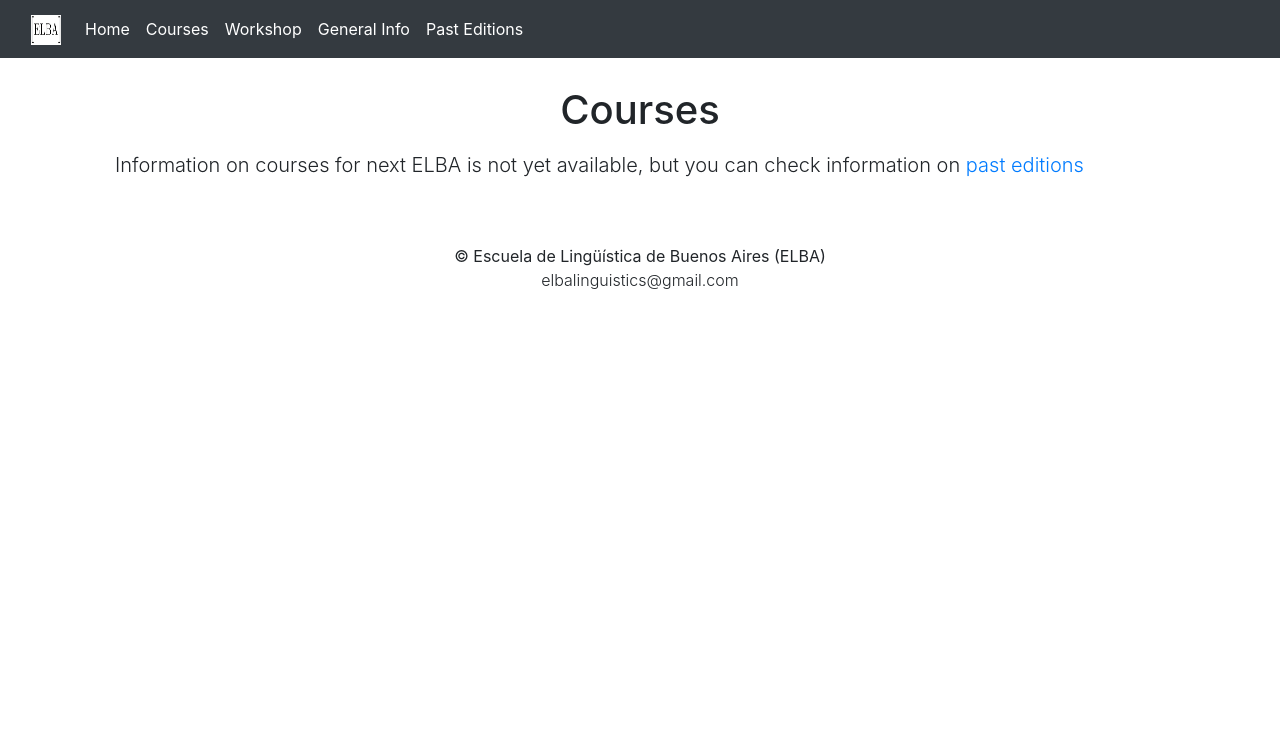
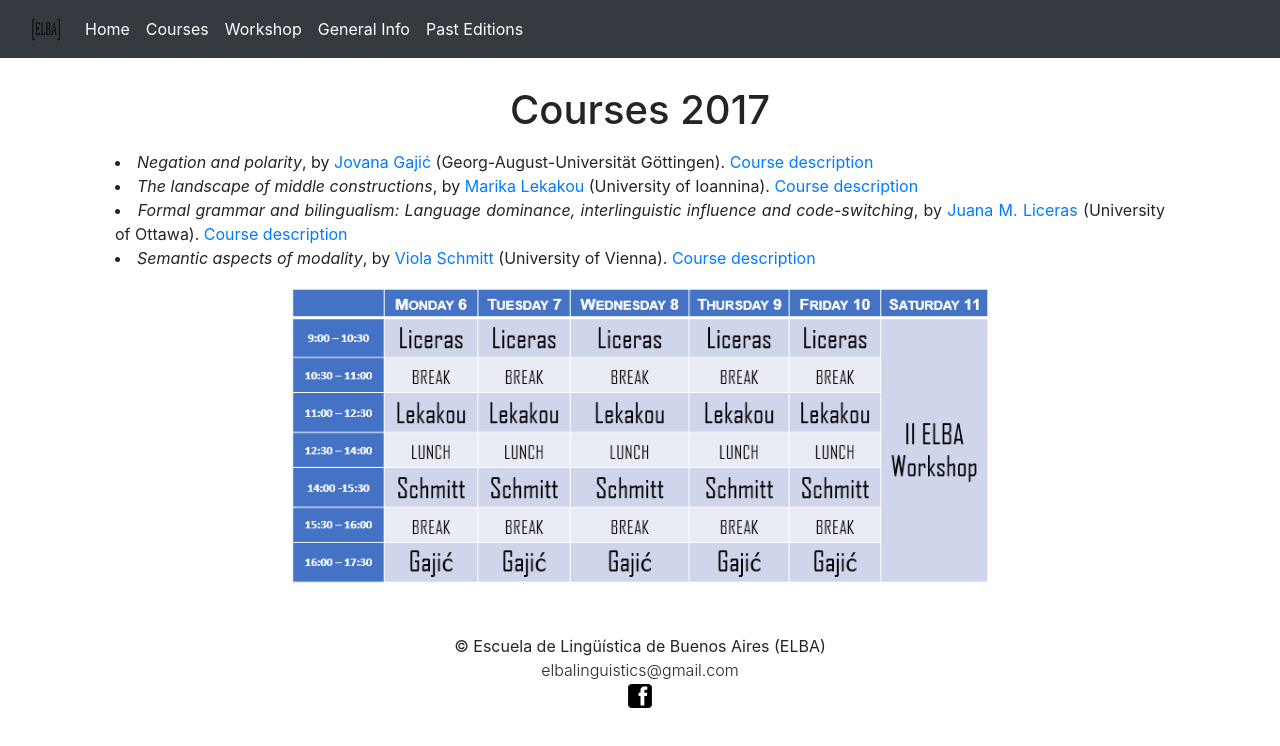
Before and after one commit to Escuela-Linguistica-de-Buenos-Aires/escuela-linguistica-de-buenos-aires.github.io, a plain HTML site: page pages/courses2017.html in a window 1280 px wide. Drawn offline with nearby package versions, Linux system fonts and the light colour scheme.

Commit message:
facebook and courses from 2017 updated

```diff
--- a/pages/courses2017.html
+++ b/pages/courses2017.html
@@ -29,7 +29,7 @@
     <nav class="navbar navbar-expand-md navbar-dark bg-dark fixed-top">
     <div class="container-fluid">
       <a class="navbar-brand" href="../index.html#">
-        <img classs="img-responsive" width="30" height="30" alt="" height="" src="../img/elba-logo.png"></a>
+        <img classs="img-responsive" width="30" height="30" alt="" height="" src="../img/elba.svg"></a>
 
       <button class="navbar-toggler" type="button" data-toggle="collapse" data-target="#navbarsExampleDefault" aria-controls="navbarsExampleDefault" aria-expanded="false" aria-label="Toggle navigation">
         <span class="navbar-toggler-icon"></span>
@@ -57,25 +57,24 @@
     </div>
     </nav>
 
-<!-- /.container -->
     <main class="container">
       <section class="Que-hacemos text-center">
         <div class="container-fluid" width="auto" id=que-hacemos>
-          <h2 class="mb-5">courses</h2>
+          <h2 class="mb-5">courses2017</h2>
           <div class="col">
-            <h1>Courses</h1>
+            <h1>Courses 2017</h1>
             <p><o></o>
-		<p class="lead" align="justify">Information on courses for next ELBA is not yet available, but you can check information on <a href="past-editions.html">past editions</a></p>
-<!--                <li><a href="https://drive.google.com/drive/u/0/folders/16-r4eui_Wqeqk8TWms8bTBCk5xOkFZeH"> 2019 - Estadística y probabilidad: aplicaciones en la lingüística</a></li>
-                <li><a href="https://sites.google.com/view/grupodepln/cursos-de-extensi%C3%B3n/cursada-2019/cronograma-de-clases-y-materiales-curso-latex-2019?authuser=0"> 2019 - Escritura de textos en LaTeX para humanidades</a></li>
-                <li><a href="https://drive.google.com/drive/u/0/folders/115k9-2_1RqPiY7wlbKlQrGwDaUHF__iL"> 2019 - Herramientas para el procesamiento de textos en Python</a></li>
-                <li><a href="https://sites.google.com/view/grupodepln/cursos-de-extensi%C3%B3n/cursada-2018?authuser=0"> 2018 - Herramientas para el procesamiento de textos en Python</a></li>
-                <li><a href="https://sites.google.com/view/grupodepln/cursos-de-extensi%C3%B3n/cursada-2017?authuser=0"> 2017 - Herramientas computacionales para el procesamiento automático de textos</a></li>
--->
+<p> </p>
+                <li align="justify"><i>Negation and polarity</i>, by <a href="https://uni-goettingen.academia.edu/JovanaGaji%C4%87" target="_blank">Jovana Gajić</a> (Georg-August-Universität Göttingen). <a href="../files/2017-coursedescript-Gajic.pdf"> Course description</a></li>
+                <li align="justify"><i>The landscape of middle constructions</i>, by <a href="http://uoi.academia.edu/MarikaLekakou" target="_blank">Marika Lekakou</a> (University of Ioannina). <a href="../files/2017-coursedescript-Lekakou.pdf"> Course description</a></li>
+                <li align="justify"><i>Formal grammar and bilingualism: Language dominance, interlinguistic influence and code-switching</i>, by <a href="http://aix1.uottawa.ca/~jliceras/">Juana M. Liceras</a> (University of Ottawa). <a href="../files/2017-coursedescript-Liceras.pdf"> Course description</a></li>
+                <li align="justify"><i>Semantic aspects of modality</i>, by <a href="https://homepage.univie.ac.at/viola.schmitt/" target="_blank">Viola Schmitt</a> (University of Vienna). <a href="../files/2017-coursedescript--Schmitt.pdf"> Course description</a></li>
+
             </ol></p>
           </div>
         </div>
       </section>
+<section class="Que-hacemos text-center"><img src="../files/2017-courses-schedule.png" alt="ELBA 2017 schedule" width="700" height="300"></section>
     </main>
 
 <!-- Footer -->
@@ -83,6 +82,7 @@
   <div class="container">
     <p class="m-0 mbt1">&copy; Escuela de Lingüística de Buenos Aires (ELBA)</p>
     <p class="font-weight-light mb-0">elbalinguistics@gmail.com</p>
+<p class="font-weight-light mb-0"><a href="https://www.facebook.com/Escuela-de-Ling%C3%BC%C3%ADstica-de-Buenos-Aires-ELBA-1457176331278469/" target="_blank"><img src="../img/facebook-logo.svg" alt="" width="26" height="26" title="Facebook"></a></p>
   </div>
   </footer>
 
```
Also changed, not shown: index.html (+2 -1 lines), pages/courses.html (+2 -1 lines), pages/courses2016.html (+2 -1 lines), pages/courses2019.html (+2 -1 lines), pages/courses2020.html (+3 -2 lines), pages/past-editions.html (+2 -1 lines), pages/workshop.html (+2 -1 lines), pages/workshop2016.html (+2 -1 lines), pages/workshop2017.html (+2 -1 lines), pages/workshop2019.html (+2 -1 lines), pages/workshop2020.html (+2 -1 lines), files/2017-courses-schedule.png (added), 2 other files.
